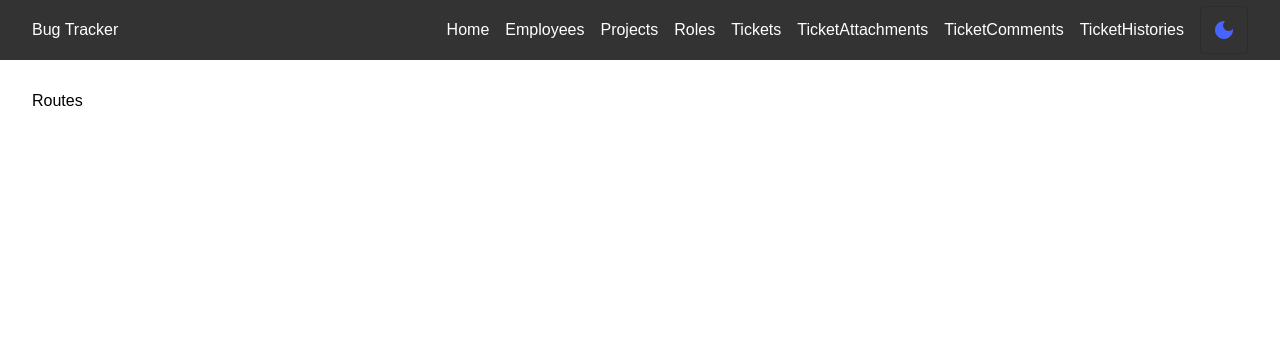
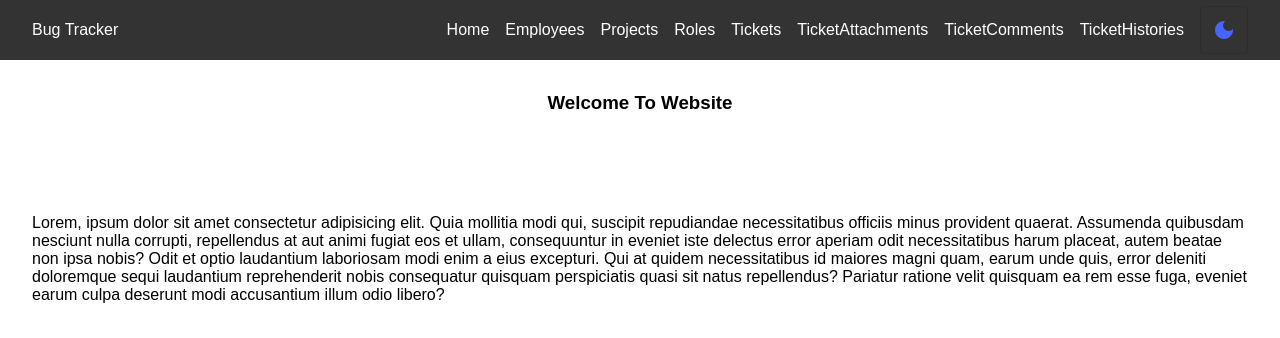
Before and after one commit to AurelienEbeng/BugTracker, a React (Create React App) app in the folder frontend/: page / in a window 1280 px wide. Shown: the top 338 px of the page. Built offline with nearby package versions, Linux system fonts and the light colour scheme.

Commit message:
Added a home page. Added CustomLinearProgress, lazy loading and suspens in App.tsx

```diff
--- a/frontend/src/App.tsx
+++ b/frontend/src/App.tsx
@@ -1,6 +1,10 @@
-import { useContext } from "react";
+import { useContext, lazy, Suspense } from "react";
 import { ThemeContext } from "./context/theme.context";
 import Navbar from "./components/navbar/Navbar.component";
+import { Routes, Route } from "react-router-dom";
+import CustomLinearProgress from "./components/custom linear progress/CustomLinearProgress.component";
+//import Home from "./pages/home/Home.page";
+const Home = lazy(() => import("./pages/home/Home.page"));
 
 const App = () => {
   const { darkMode } = useContext(ThemeContext);
@@ -10,7 +14,13 @@ const App = () => {
   return (
     <div className={appStyles}>
       <Navbar />
-      <div className="wrapper">Routes</div>
+      <div className="wrapper">
+        <Suspense fallback={<CustomLinearProgress />}>
+          <Routes>
+            <Route path="/" element={<Home />} />
+          </Routes>
+        </Suspense>
+      </div>
     </div>
   );
 };
--- /dev/null
+++ b/frontend/src/components/custom linear progress/CustomLinearProgress.component.tsx
@@ -0,0 +1,11 @@
+import {Box,LinearProgress} from '@mui/material';
+
+const CustomLinearProgress = () => {
+  return (
+    <Box sx={{ width: '100%' }}>
+      <LinearProgress />
+    </Box>
+  )
+}
+
+export default CustomLinearProgress
--- /dev/null
+++ b/frontend/src/pages/home/Home.page.tsx
@@ -0,0 +1,26 @@
+import React from "react";
+
+const Home = () => {
+  return (
+    <div className="content home">
+      <h3>Welcome To Website</h3>
+      <br />
+      <br />
+      <span>
+        Lorem, ipsum dolor sit amet consectetur adipisicing elit. Quia mollitia
+        modi qui, suscipit repudiandae necessitatibus officiis minus provident
+        quaerat. Assumenda quibusdam nesciunt nulla corrupti, repellendus at aut
+        animi fugiat eos et ullam, consequuntur in eveniet iste delectus error
+        aperiam odit necessitatibus harum placeat, autem beatae non ipsa nobis?
+        Odit et optio laudantium laboriosam modi enim a eius excepturi. Qui at
+        quidem necessitatibus id maiores magni quam, earum unde quis, error
+        deleniti doloremque sequi laudantium reprehenderit nobis consequatur
+        quisquam perspiciatis quasi sit natus repellendus? Pariatur ratione
+        velit quisquam ea rem esse fuga, eveniet earum culpa deserunt modi
+        accusantium illum odio libero?
+      </span>
+    </div>
+  );
+};
+
+export default Home;
```
Also changed, not shown: frontend/src/pages/home/home.scss (added).
